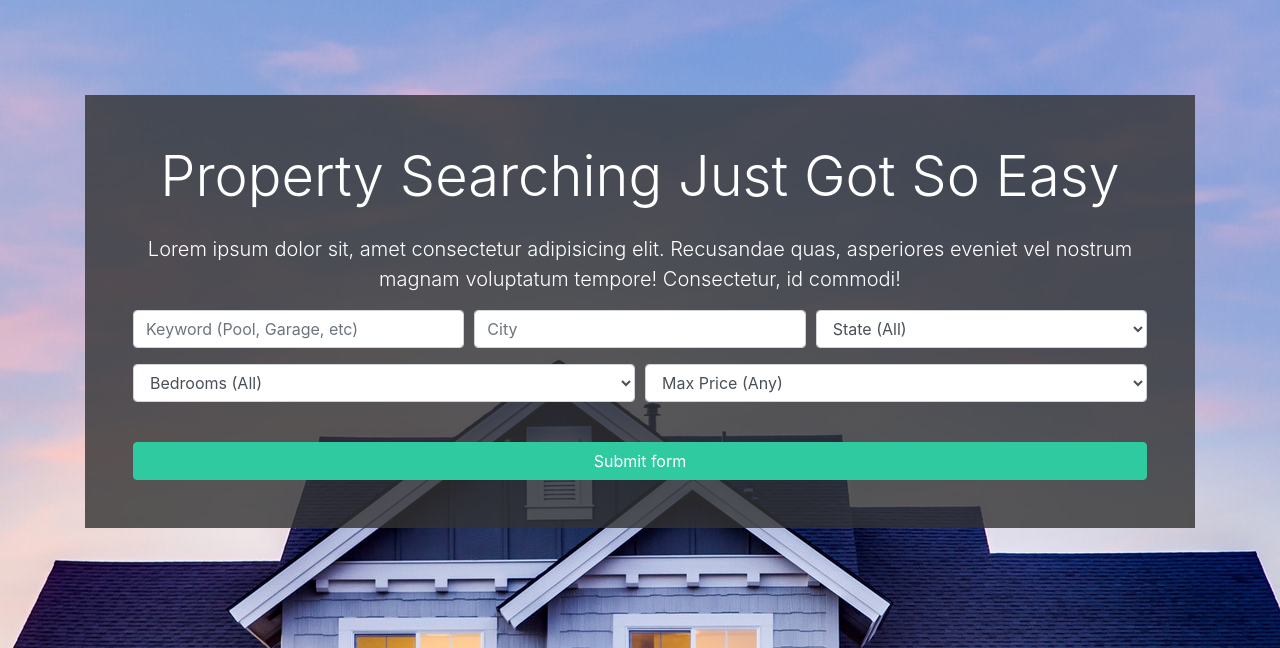
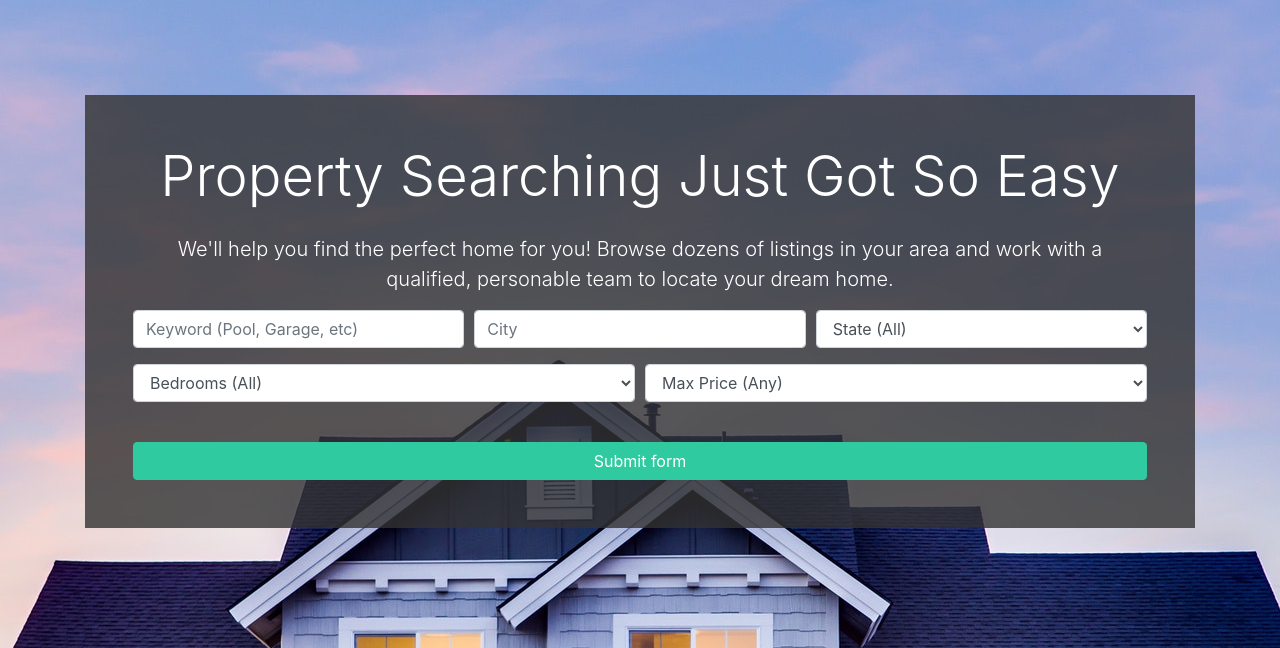
Before and after one commit to nicholasmullins/real_estate_django, a Django app: template templates/pages/index.html in a window 1280 px wide. Shown: the part 129-777 px from the top of the page. Run offline with Django 3.2, Linux system fonts and the light colour scheme; the template is opened without the code that fills it, so the values that code supplies are empty; parts of the project's set-up code (start-up, migrations or seed data) failed here and were passed over; some libraries are stand-ins or nearby versions.

Commit message:
changed text from lorem to real words on home page

```diff
--- a/templates/pages/index.html
+++ b/templates/pages/index.html
@@ -13,9 +13,7 @@
           <h1 class="display-4 mb-4">
             Property Searching Just Got So Easy
           </h1>
-          <p class="lead">Lorem ipsum dolor sit, amet consectetur adipisicing elit. Recusandae quas, asperiores eveniet
-            vel nostrum magnam
-            voluptatum tempore! Consectetur, id commodi!</p>
+          <p class="lead">We'll help you find the perfect home for you! Browse dozens of listings in your area and work with a qualified, personable team to locate your dream home.</p>
           <div class="search">
             <form action="{% url 'search' %}">
               <!-- Form Row 1 -->
```
